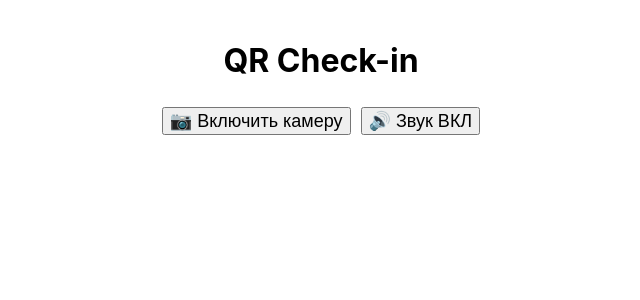
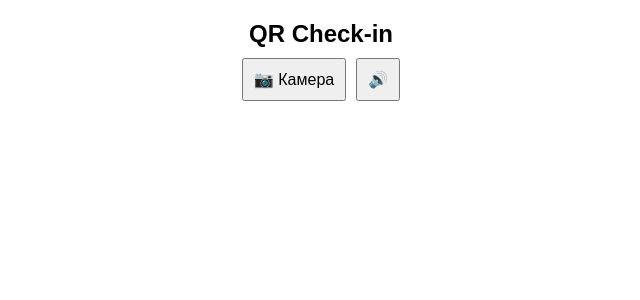
Before and after one commit to fdsgarghtab/qr-scanner-project, a React (Create React App) app in the folder qr-scanner/: page / in a window 1280 px wide. Shown: the top 300 px of the page, without its empty margins (319-959 px from the left). Built offline with nearby package versions, Linux system fonts and the light colour scheme.

Commit message:
fix audio

```diff
--- a/qr-scanner/src/App.js
+++ b/qr-scanner/src/App.js
@@ -11,16 +11,29 @@ function App() {
   const lastTextRef = useRef("");
   const cooldownRef = useRef(false);
 
-  // 🔊 звуки
-  const playSound = (type) => {
-    if (!soundOn) return;
+  // 🔊 ЗВУКИ (создаются 1 раз)
+  const successSound = useRef(new Audio("https://actions.google.com/sounds/v1/cartoon/clang_and_wobble.ogg"));
+  const warningSound = useRef(new Audio("https://actions.google.com/sounds/v1/cartoon/wood_plank_flicks.ogg"));
+  const errorSound = useRef(new Audio("https://actions.google.com/sounds/v1/alarms/beep_short.ogg"));
 
-    const audio = new Audio(
-      type === "ok"
-        ? "https://actions.google.com/sounds/v1/cartoon/clang_and_wobble.ogg"
-        : "https://actions.google.com/sounds/v1/alarms/beep_short.ogg"
-    );
-    audio.play();
+  const playFeedback = (type) => {
+    if (soundOn) {
+      let sound;
+
+      if (type === "ok") sound = successSound.current;
+      else if (type === "duplicate") sound = warningSound.current;
+      else sound = errorSound.current;
+
+      sound.currentTime = 0;
+      sound.play().catch(() => {});
+    }
+
+    // 📳 Вибрация ВСЕГДА
+    if (navigator.vibrate) {
+      if (type === "ok") navigator.vibrate(200);
+      else if (type === "duplicate") navigator.vibrate([100, 50, 100]);
+      else navigator.vibrate(300);
+    }
   };
 
   const startCamera = async () => {
@@ -29,70 +42,63 @@ function App() {
 
     await scanner.start(
       { facingMode: "environment" },
-      { fps: 10, qrbox: 250 },
+      { fps: 10, qrbox: 220 },
       async (decodedText) => {
         if (cooldownRef.current) return;
+        if (decodedText === lastTextRef.current) return;
 
-        if (decodedText === lastTextRef.current) return;
         lastTextRef.current = decodedText;
         cooldownRef.current = true;
 
-        setStatus("");
-        setName("");
-
         if (!decodedText.includes("leader-id.ru/users/")) {
           setStatus("invalid");
-          playSound("error");
-          navigator.vibrate?.(100);
-          resetStatus();
+          playFeedback("error");
+          reset();
           return;
         }
 
         const match = decodedText.match(/users\/(\d+)/);
         if (!match) {
           setStatus("invalid");
-          playSound("error");
-          navigator.vibrate?.(100);
-          resetStatus();
+          playFeedback("error");
+          reset();
           return;
         }
 
         const id = match[1];
 
         try {
-          const res = await fetch(
-            "https://qr-backend-4acq.onrender.com/scan",
-            {
-              method: "POST",
-              headers: { "Content-Type": "application/json" },
-              body: JSON.stringify({ id }),
-            }
-          );
+          const res = await fetch("https://qr-backend-4acq.onrender.com/scan", {
+            method: "POST",
+            headers: {
+              "Content-Type": "application/json",
+            },
+            body: JSON.stringify({ id }),
+          });
 
           const data = await res.json();
 
           if (data.status === "ok") {
             setStatus("ok");
             setName(data.name);
-            playSound("ok");
-            navigator.vibrate?.(200);
+            playFeedback("ok");
           } else if (data.status === "duplicate") {
             setStatus("duplicate");
             setName(data.name);
-            playSound("error");
+            playFeedback("duplicate");
           } else if (data.status === "not_found") {
             setStatus("not_found");
-            playSound("error");
+            playFeedback("error");
           } else {
             setStatus("error");
-            playSound("error");
+            playFeedback("error");
           }
         } catch {
           setStatus("error");
-          playSound("error");
+          playFeedback("error");
         }
 
-        resetStatus();
+        reset();
       }
     );
 
@@ -112,55 +118,51 @@ function App() {
     cameraOn ? stopCamera() : startCamera();
   };
 
-  const resetStatus = () => {
+  const reset = () => {
     setTimeout(() => {
       setStatus("");
       setName("");
       cooldownRef.current = false;
-    }, 2500);
+    }, 2000);
   };
 
   const getColor = () => {
-    switch (status) {
-      case "ok":
-        return "green";
-      case "duplicate":
-        return "orange";
-      case "invalid":
-      case "error":
-      case "not_found":
-        return "red";
-      default:
-        return "black";
-    }
+    if (status === "ok") return "#16a34a";
+    if (status === "duplicate") return "#f59e0b";
+    if (status) return "#dc2626";
+    return "#000";
   };
 
   return (
-    <div style={{ textAlign: "center", padding: "20px" }}>
-      <h1>QR Check-in</h1>
+    <div style={{ padding: "10px", fontFamily: "sans-serif" }}>
+      <h2 style={{ textAlign: "center", margin: "10px 0" }}>QR Check-in</h2>
 
-      <div style={{ marginBottom: "10px" }}>
-        <button onClick={toggleCamera} style={{ fontSize: "18px", margin: "5px" }}>
-          {cameraOn ? "📴 Выключить камеру" : "📷 Включить камеру"}
+      {/* КНОПКИ */}
+      <div style={{ display: "flex", justifyContent: "center", gap: "10px" }}>
+        <button onClick={toggleCamera} style={{ fontSize: "16px", padding: "10px" }}>
+          {cameraOn ? "📴 Камера" : "📷 Камера"}
         </button>
 
-        <button onClick={() => setSoundOn(!soundOn)} style={{ fontSize: "18px", margin: "5px" }}>
-          {soundOn ? "🔊 Звук ВКЛ" : "🔇 Звук ВЫКЛ"}
+        <button onClick={() => setSoundOn(!soundOn)} style={{ fontSize: "16px", padding: "10px" }}>
+          {soundOn ? "🔊" : "🔇"}
         </button>
       </div>
 
-      <div id="reader" style={{ width: "300px", margin: "auto" }} />
+      {/* КАМЕРА */}
+      <div id="reader" style={{ width: "100%", maxWidth: "320px", margin: "10px auto" }} />
 
+      {/* СТАТУС */}
       <div
         style={{
-          marginTop: "20px",
-          fontSize: "26px",
+          marginTop: "10px",
+          fontSize: "20px",
           fontWeight: "bold",
           color: getColor(),
-          minHeight: "40px",
+          textAlign: "center",
+          minHeight: "50px",
         }}
       >
-        {status === "ok" && `✅ Отмечен: ${name}`}
+        {status === "ok" && `✅ ${name}`}
         {status === "duplicate" && `⚠️ Уже отмечен: ${name}`}
         {status === "not_found" && "❌ Не найден"}
         {status === "invalid" && "❌ Неверный QR"}
```
